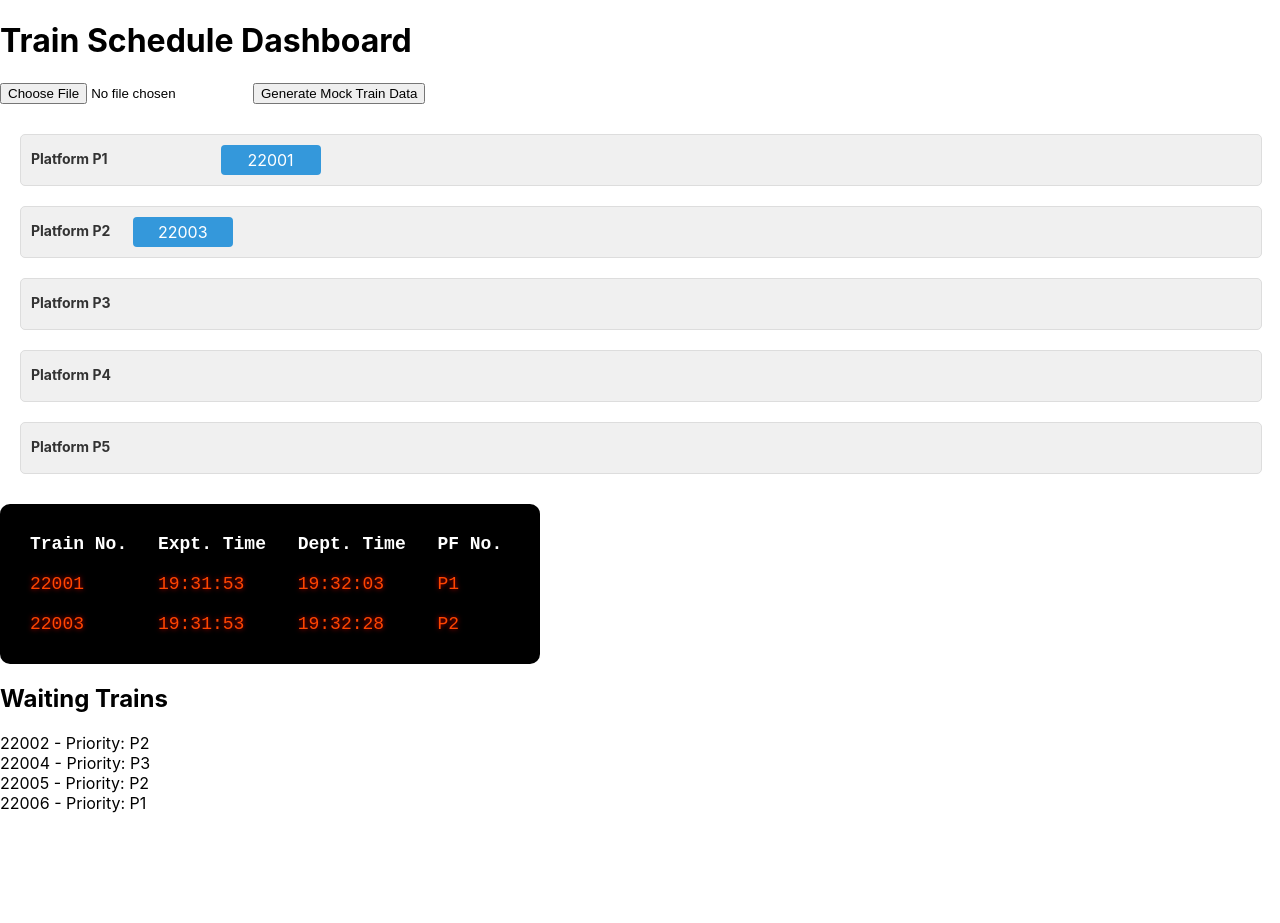
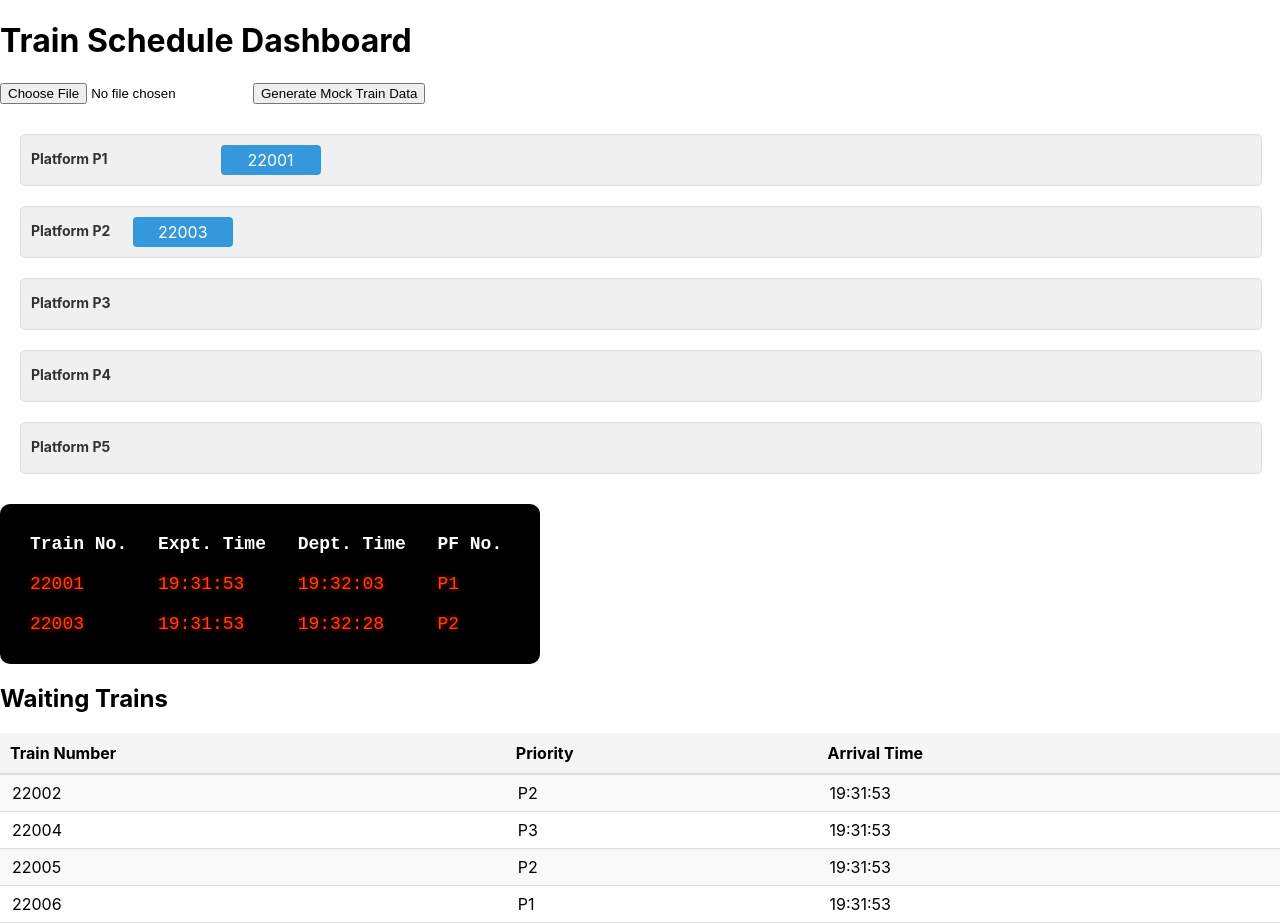
Before and after one commit to pranita24sahay/Train-Dashboard, a React (Create React App) app: page / in a window 1280 px wide. Both pictures are taken after a click on the button "Generate Mock Train Data". Before the commit the page ends 813 px from the top, so only its background shows below. Built offline with nearby package versions, Linux system fonts and the light colour scheme.

Commit message:
showing waiting in tabular format

```diff
--- a/src/components/TrainDashboard.tsx
+++ b/src/components/TrainDashboard.tsx
@@ -6,6 +6,27 @@ import TrainBoard from './TrainBoard';
 import { PlatformContainer, PlatformLabel, TrainBox, Platform } from './styles';
 
 const INITIAL_PLATFORMS = ['P1', 'P2', 'P3', 'P4', 'P5'];
+
+const thStyle = {
+    padding: '10px',
+    textAlign: 'left',
+    fontWeight: 'bold',
+    borderBottom: '2px solid #ddd'
+};
+
+const tdStyle = {
+    padding: '8px 12px',
+    borderBottom: '1px solid #ddd',
+    textAlign: 'left'
+};
+
+const rowStyleEven = {
+    backgroundColor: '#f9f9f9'
+};
+
+const rowStyleOdd = {
+    backgroundColor: '#fff'
+};
 
 const TrainDashboard = () => {
     const [state, setState] = useState({
@@ -116,10 +137,30 @@ const TrainDashboard = () => {
 
             <div>
                 <h2>Waiting Trains</h2>
-                {getUnallocatedArrivedTrains.map((train, index) => (
-                    <div key={index}>{train.trainNumber} - Priority: {train.priority}</div>
-                ))}
+                {getUnallocatedArrivedTrains.length > 0 ? (
+                    <table style={{ width: '100%', borderCollapse: 'collapse' }}>
+                        <thead>
+                        <tr style={{ backgroundColor: '#f5f5f5' }}>
+                            <th style={thStyle}>Train Number</th>
+                            <th style={thStyle}>Priority</th>
+                            <th style={thStyle}>Arrival Time</th>
+                        </tr>
+                        </thead>
+                        <tbody>
+                        {getUnallocatedArrivedTrains.map((train, index) => (
+                            <tr key={index} style={index % 2 === 0 ? rowStyleEven : rowStyleOdd}>
+                                <td style={tdStyle}>{train.trainNumber}</td>
+                                <td style={tdStyle}>{train.priority}</td>
+                                <td style={tdStyle}>{train.arrivalTime}</td>
+                            </tr>
+                        ))}
+                        </tbody>
+                    </table>
+                ) : (
+                    <p style={{ color: '#777', fontStyle: 'italic' }}>No waiting trains at the moment</p>
+                )}
             </div>
+
         </div>
     );
 };
```
